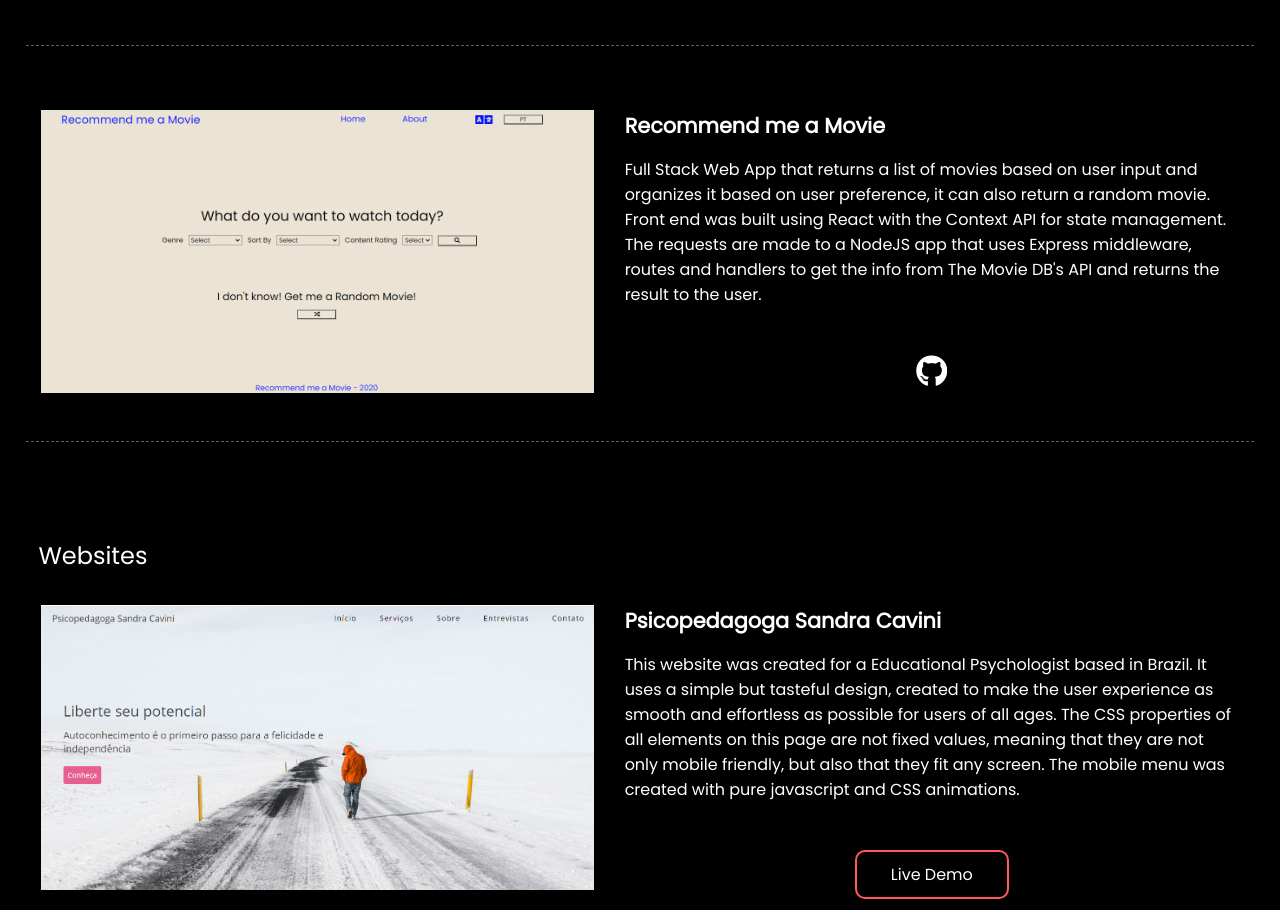
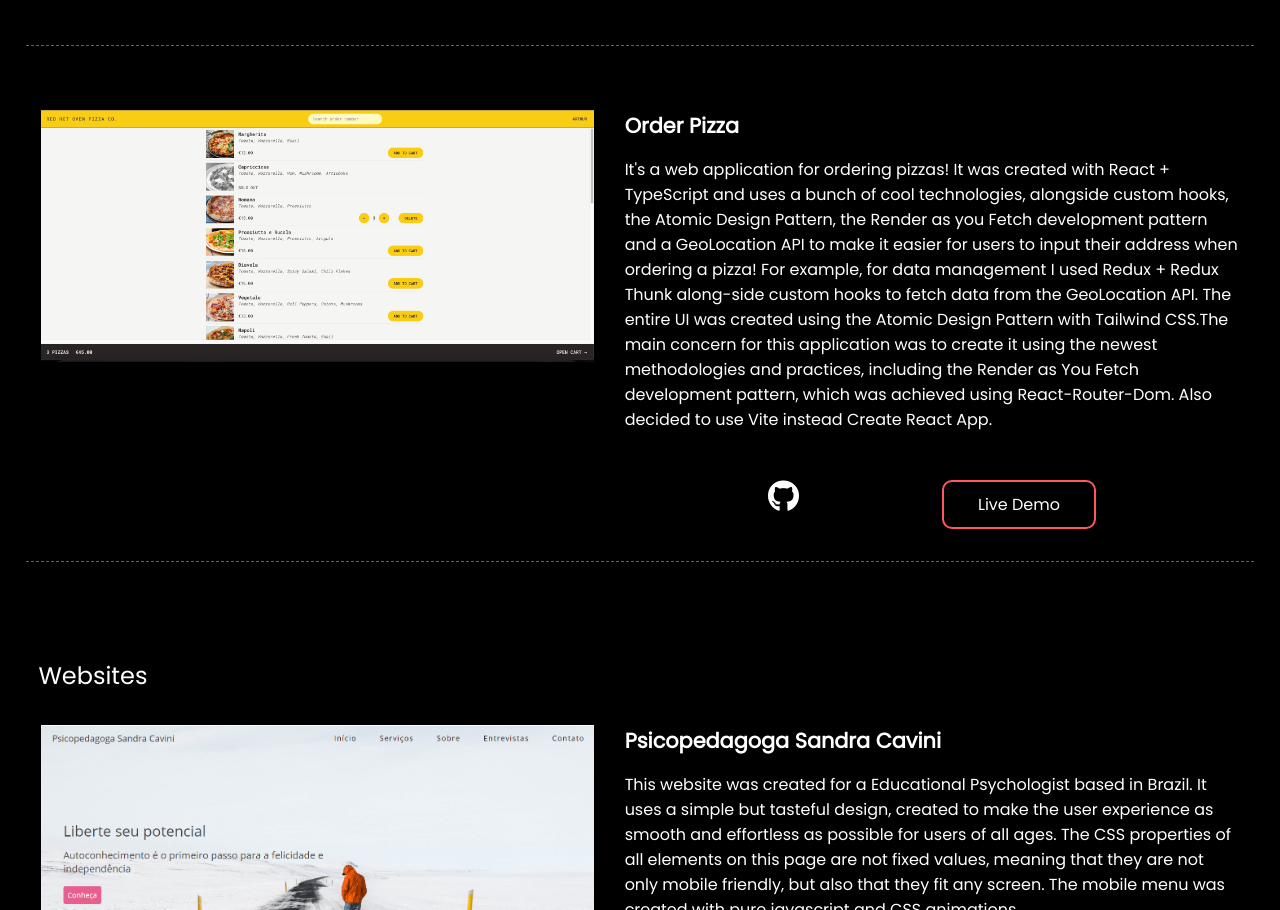
Before and after one commit to cavini/portfolio-website, a plain HTML site: page index.html in a window 1280 px wide. Shown: the part 1475-2385 px from the top of the page. Drawn offline with Linux system fonts and the light colour scheme; files whose address does not match are found by name.

Commit message:
feature: added order pizza project to portfolio

```diff
--- a/index.html
+++ b/index.html
@@ -86,29 +86,25 @@
 
             <div class="portfolio-content dashed-line">
 
-              <img class="desktop-picture" src="./resources/recommend me a movie.PNG" alt="fullstack webapp">
+              <img class="desktop-picture" src="./resources/OrderPizza.png" alt="react webapp">
 
               <div class="description">
-                  <h3>Recommend me a Movie</h3>
-                  <p>Full Stack Web App that returns a list of
-                    movies based on user input and organizes
-                    it based on user preference, it can also
-                    return a random movie.
-                    Front end was built using React with the
-                    Context API for state management.
-                    The requests are made to a NodeJS app
-                    that uses Express middleware, routes
-                    and handlers to get the info from
-                    The Movie DB's API and returns the
-                    result to the user.
+                  <h3>Order Pizza</h3>
+                  <p>
+                    It's a web application for ordering pizzas!
+It was created with React + TypeScript and uses a bunch of cool technologies, alongside custom hooks, the Atomic Design Pattern, the Render as you Fetch development pattern and a GeoLocation API to make it easier for users to input their address when ordering a pizza!
+For example, for data management I used Redux + Redux Thunk along-side custom hooks to fetch data from the GeoLocation API. The entire UI was created using the Atomic Design Pattern with Tailwind CSS.The main concern for this application was to create it using the newest methodologies and practices, including the Render as You Fetch development pattern, which was achieved using React-Router-Dom.
+Also decided to use Vite instead Create React App.
                   </p>
 
-                  <img src="./resources/recommend me a movie.PNG" alt="fullstack app" class="mobile-picture">
+                  <img src="./resources/OrderPizza.png" alt="fullstack app" class="mobile-picture">
 
                   <div class="icons-and-button">
 
-                    <a href="https://github.com/cavini/the-movie-app" target="_blank" alt="react app"><i
+                    <a href="https://github.com/cavini/order-pizza" target="_blank" alt="react app"><i
                       class="fab fa-github fa-2x"></i>
+                      <a href="https://cheery-pothos-770338.netlify.app/" target="_blank" class="live-demo"
+                            alt="react app">Live Demo</a>
 
               </a>
 
```
Also changed, not shown: resources/OrderPizza.png (added).
